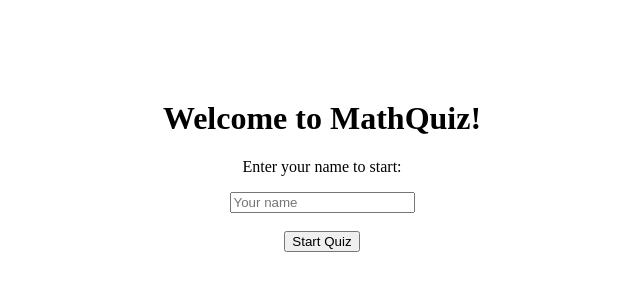
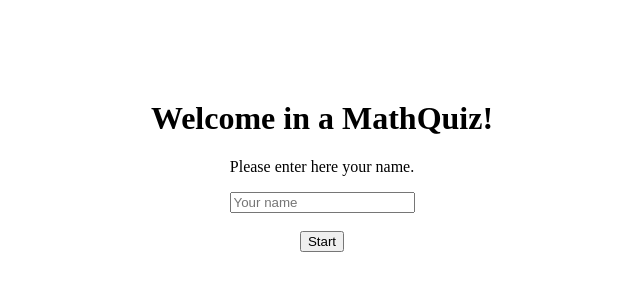
Before and after one commit to Matus14/work-kidsgame-frontend, a React (Create React App) app: page / in a window 1280 px wide. Shown: the top 300 px of the page, without its empty margins (318-958 px from the left). Built offline with nearby package versions, Linux system fonts and the light colour scheme.

Commit message:
add comments to all importatn functions and othe parts

```diff
--- a/src/App.jsx
+++ b/src/App.jsx
@@ -5,30 +5,41 @@ import Leaderboard from './components/Leaderboard';
 
 function App() {
   const [playerName, setPlayerName] = useState('');
+
+  // This tracking if the game has started
   const [quizStarted, setQuizStarted] = useState(false);
+
+  // When the games ends, this shows Leaderboard
   const [showLeaderboard, setShowLeaderboard] = useState(false);
 
+
+  // This part is called when user click on "Start" button
   const handleStartQuiz = (name) => {
-    setPlayerName(name);
-    setQuizStarted(true);
-    setShowLeaderboard(false);
+    setPlayerName(name); // Save the name
+    setQuizStarted(true); // Show the Game component
+    setShowLeaderboard(false); // Just in case it was visible before
   };
 
+
+  // Called when the game is done.
   const handleQuizEnd = () => {
-    setQuizStarted(false);
-    setShowLeaderboard(true);
+    setQuizStarted(false); // Hide the Game
+    setShowLeaderboard(true); // Show the leaderboard
   };
 
   return (
     <div>
+      {/* If game doesnt started yet and leaderboard is not showing, show the start screen*/}
       {!quizStarted && !showLeaderboard && (
         <QuizStart onStart={handleStartQuiz} />
       )}
 
+      {/*If game  started, show the Game component*/ }
       {quizStarted && (
         <Game playerName={playerName} onQuizEnd={handleQuizEnd} />
       )}
 
+      {/* If game ended, show Leaderboard */}
       {showLeaderboard && <Leaderboard />}
     </div>
   );
--- a/src/components/Game.jsx
+++ b/src/components/Game.jsx
@@ -1,6 +1,8 @@
 import React, { useState, useEffect } from "react";
-import axios from 'axios';
+import axios from 'axios'; // Used to send results to backend
 
+
+// The list of all states used in the game
 const Game = ({ playerName, onQuizEnd }) => {
   const [num1, setNum1] = useState(0);
   const [num2, setNum2] = useState(0);
@@ -11,14 +13,18 @@ const Game = ({ playerName, onQuizEnd }) => {
   const [incorrectAnswers, setIncorrectAnswers] = useState(0);
   const [quizFinished, setQuizFinished] = useState(false);
   const [maxQuestions] = useState(5);
-
   const [startTime, setStartTime] = useState(Date.now());
 
+
+  // This runs once at the beginning to start the first question
   useEffect(() => {
     startNewGame();
     setStartTime(Date.now());
   }, []);
 
+
+
+  // This function creates two random numbers for each round.
   const startNewGame = () => {
     setNum1(Math.floor(Math.random() * 10));
     setNum2(Math.floor(Math.random() * 10));
@@ -26,36 +32,43 @@ const Game = ({ playerName, onQuizEnd }) => {
     setIsCorrect(null);
   };
 
+
+
+  // Function where the answer is checked, counter for correct/incorrect answers and also the point system for correct answers
   const checkAnswer = () => {
     const correct = num1 + num2;
     const answer = parseInt(userAnswer);
 
-    const isAnswerCorrect = answer === correct;
+    const isAnswerCorrect = answer === correct; // this variable stores the curret value of the mathematic operation
     setIsCorrect(isAnswerCorrect);
 
+
+    // Update counters based on whether the answer was right or wrong
     const updatedCorrect = isAnswerCorrect ? correctAnswers + 1 : correctAnswers;
     const updatedIncorrect = isAnswerCorrect ? incorrectAnswers : incorrectAnswers + 1;
-    const updatedScore = updatedCorrect * 10;
+    const updatedScore = updatedCorrect * 10;  // for each correct answer the user has 10 points
 
 
-
+    // Here is tracking on which question the user curently is
     const nextCount = questionCount + 1;
     setQuestionCount(nextCount);
 
+
+    //  If this was the last question, finish the quiz and save the result
     if (nextCount >= maxQuestions) {
       setQuizFinished(true);
 
       const endTime = Date.now();
-      const duration = Math.floor((endTime - startTime) / 1000);
+      const duration = Math.floor((endTime - startTime) / 1000); // Game duration in seconds
 
-      axios.post('http://localhost:8080/api/results', {
+      axios.post('http://localhost:8080/api/results', { // sending data to database via axios
         playerName,
         correctAnswer: updatedCorrect,
         incorrectAnswer: updatedIncorrect,
         durationSeconds: duration,
         score: updatedScore,
       })
-        .then((error) => {
+        .then((error) => { // in case there is an error, this part of code hanle it
           console.error('Failed to save quiz result:', error);
         });
 
@@ -67,12 +80,16 @@ const Game = ({ playerName, onQuizEnd }) => {
       setCorrectAnswers(updatedCorrect);
       setIncorrectAnswers(updatedIncorrect);
 
+
+      // Function to create small delay and then run the another round of questions
       setTimeout(() => {
         startNewGame();
       }, 1000);
     }
   };
 
+
+  // This resets the game completly to be able start once again from the beggining
   const resetGame = () => {
     setCorrectAnswers(0);
     setIncorrectAnswers(0);
@@ -82,8 +99,17 @@ const Game = ({ playerName, onQuizEnd }) => {
     startNewGame();
   };
 
+
+
+  /*The return below uses React Fragments (<> </>) to group multiple elements
+    without wrapping them in an extra <div>. */
   return (
     <div style={{ textAlign: "center", marginTop: "50px" }}>
+
+      {/* Conditional rendering using the ternary operator ( ? : ).
+        If the quiz is not finished (!quizFinished), it shows the question screen.
+        Otherwise (quiz is finished), it shows the result screen.
+        This is a clean way to show different views in the same component based on state. */}
       {!quizFinished ? (
         <>
           <h2>Question {questionCount + 1} of {maxQuestions}</h2>
@@ -96,8 +122,16 @@ const Game = ({ playerName, onQuizEnd }) => {
           />
 
           <br /><br />
+
+          {/*  On click, this checks the user's answer */}
           <button onClick={checkAnswer}>Check</button>
 
+
+          {/* This is a conditional rendering using again the ternary operator ( ? : ).
+            It checks if 'isCorrect' is not null, and then shows feedback with color:
+            green = correct, red = incorrect.
+            This logic is clean and short thanks to the ternary operator.
+          */}
           {isCorrect !== null && (
             <p style={{ color: isCorrect ? 'green' : 'red' }}>
               {isCorrect ? 'Correct!' : 'Incorrect'}
@@ -106,6 +140,8 @@ const Game = ({ playerName, onQuizEnd }) => {
         </>
       ) : (
         <>
+
+        {/* When the quiz is finished this part shows up - the results of the game */}
           <h2>Quiz Finished!</h2>
           <p>Player: {playerName}</p>
           <p>Correct Answers: {correctAnswers}</p>
--- a/src/components/Leaderboard.jsx
+++ b/src/components/Leaderboard.jsx
@@ -4,10 +4,13 @@ import axios from 'axios';
 const Leaderboard = () => {
   const [results, setResults] = useState([]);
 
-  // Získanie výsledkov z backendu
+  // Getting all results from the backend
   useEffect(() => {
-    axios.get('http://localhost:8080/api/results') // napojenie na backend
+    axios.get('http://localhost:8080/api/results')
       .then(response => {
+
+        /*saves the received data from the backend (array of results)
+        into the components state - it can be used for rendering the leaderboard table */
         setResults(response.data);
       })
       .catch(error => {
@@ -15,6 +18,8 @@ const Leaderboard = () => {
       });
   }, []);
 
+
+  // The vizualization of the table - all results so far.
   return (
     <div style={{ textAlign: 'center', marginTop: '40px' }}>
       <h2> Leaderboard</h2>
@@ -46,7 +51,7 @@ const Leaderboard = () => {
   );
 };
 
-// CSS štýl pre bunky
+// CSS style for table cells
 const cellStyle = {
   border: '1px solid #ccc',
   padding: '8px 12px'
--- a/src/components/QuizStart.jsx
+++ b/src/components/QuizStart.jsx
@@ -1,33 +1,40 @@
+import React,{useState} from "react";
+
+function QuizStart({onStart}) {
+
+  // This state holds the name the player types in
+  const [playerName, setPlayerName] = useState('');
 
 
-
-import React, { useState } from 'react';
-
-function QuizStart({ onStart }) {
-  const [playerName, setPlayerName] = useState('');
-
+  // This starts the game, after validation (name cannot be empty)
   const handleStart = () => {
-    if (playerName.trim() === '') {
-      alert('Please enter your name!');
+    if(playerName === '') {
+      alert("Please enter your name!");
       return;
     }
-    onStart(playerName); // posielame meno rodičovskej komponente (App)
-  };
+    onStart(playerName) // Calls the parent function with the name
+  }
 
+
+  // This is the screen shown when the app starts
+  // It asks for the player name before beginning the game
   return (
-    <div style={{ textAlign: 'center', marginTop: '100px' }}>
-      <h1>Welcome to MathQuiz!</h1>
-      <p>Enter your name to start:</p>
+    <div style={{textAlign: 'center' , marginTop: '100px'}}>
+      <h1>Welcome in a MathQuiz!</h1>
+      <p>Please enter here your name.</p>
       <input
-        type="text"
-        value={playerName}
-        onChange={(e) => setPlayerName(e.target.value)}
-        placeholder="Your name"
+      type="text"
+      value={playerName}
+      onChange={(e) => setPlayerName(e.target.value)}
+      placeholder="Your name"
       />
-      <br /><br />
-      <button onClick={handleStart}>Start Quiz</button>
+
+      <br /><br/>
+      <button onClick={handleStart}>Start</button>
     </div>
-  );
+  )
+
 }
 
+
 export default QuizStart;
```
